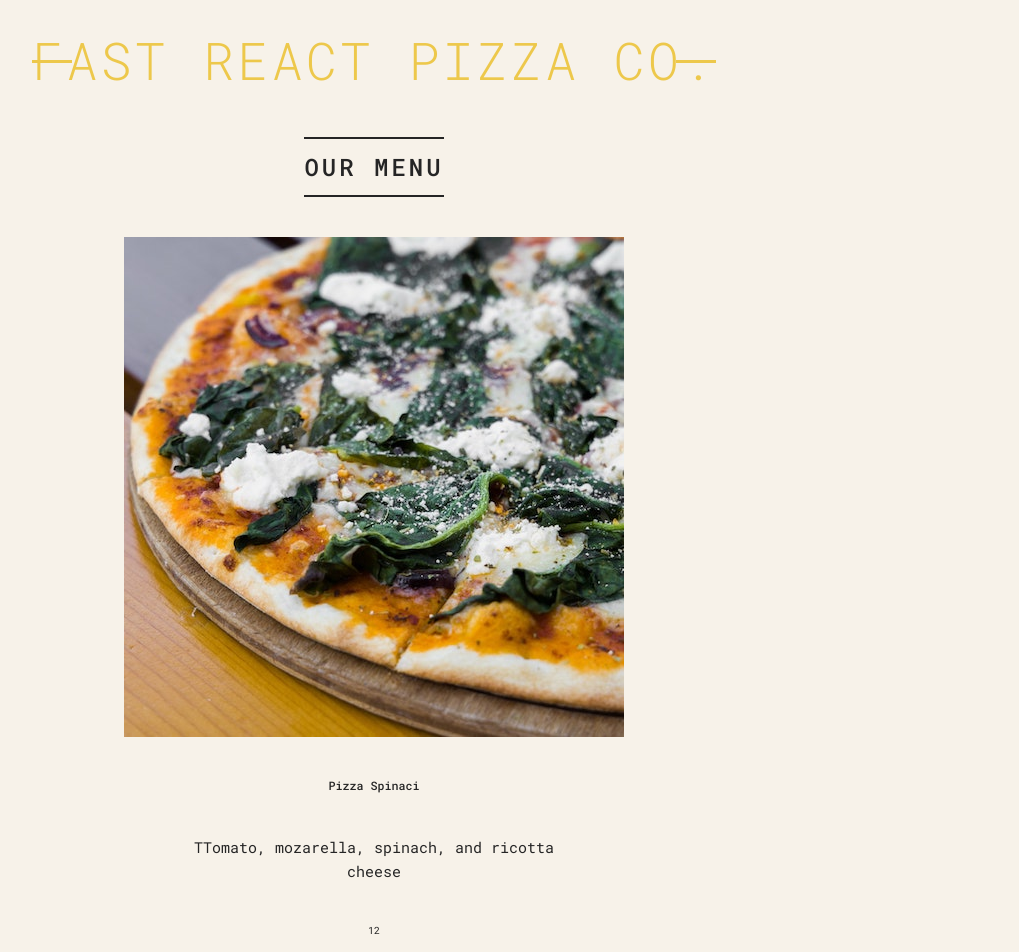
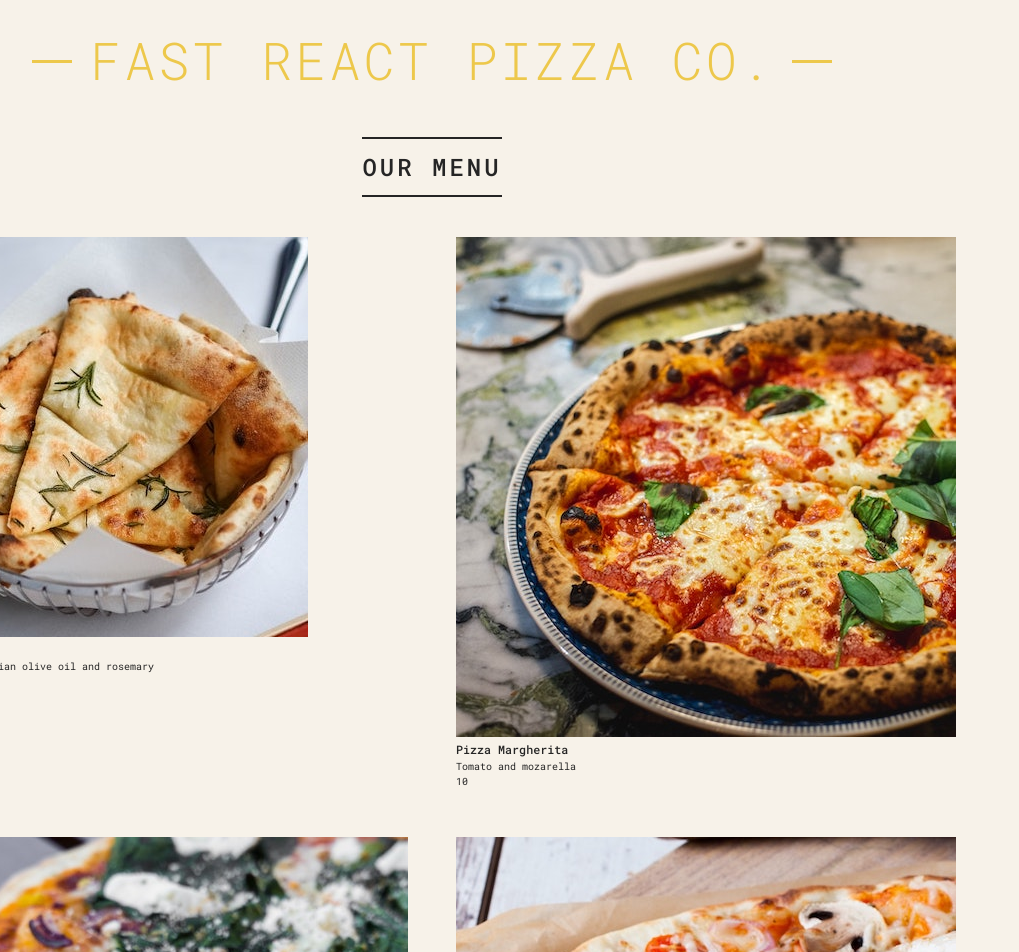
Before and after one commit to shazam1910/pizza-menu19, a React (Vite) app: page / in a window 1280 px wide. Shown: the top 952 px of the page, without its empty margins (0-1019 px from the left). Built offline with nearby package versions, Linux system fonts and the light colour scheme.

Commit message:
Passing data to props using array map function

```diff
--- a/src/App.jsx
+++ b/src/App.jsx
@@ -72,7 +72,14 @@
   return (
     <main className="menu">
       <h2>Our Menu</h2>
-      <Pizza
+
+      <ul className="pizzas">
+        {pizzaData.map((pizza) => (
+          <Pizza pizzaObj={pizza} key={pizza.name} />
+        ))}
+      </ul>
+
+      {/* <Pizza
         name="Pizza Spinaci"
         ingredients="Tomato, mozarella, spinach, and ricotta cheese"
         photoName="pizzas/spinaci.jpg"
@@ -112,19 +119,19 @@
         ingredients="Tomato, mozarella, ham, aragula, and burrata cheese"
         photoName="pizzas/prosciutto.jpg"
         price={18}
-      />
+      /> */}
     </main>
   );
 }
 
 function Pizza(props) {
   return (
-    <>
-      <img src={props.photoName} alt={props.name} />
-      <h3>{props.name}</h3>
-      <p>T{props.ingredients}</p>
-      <span>{props.price}</span>
-    </>
+    <li>
+      <img src={props.pizzaObj.photoName} alt={props.pizzaObj.name} />
+      <h3>{props.pizzaObj.name}</h3>
+      <p>{props.pizzaObj.ingredients}</p>
+      <span>{props.pizzaObj.price}</span>
+    </li>
   );
 }
 
```
